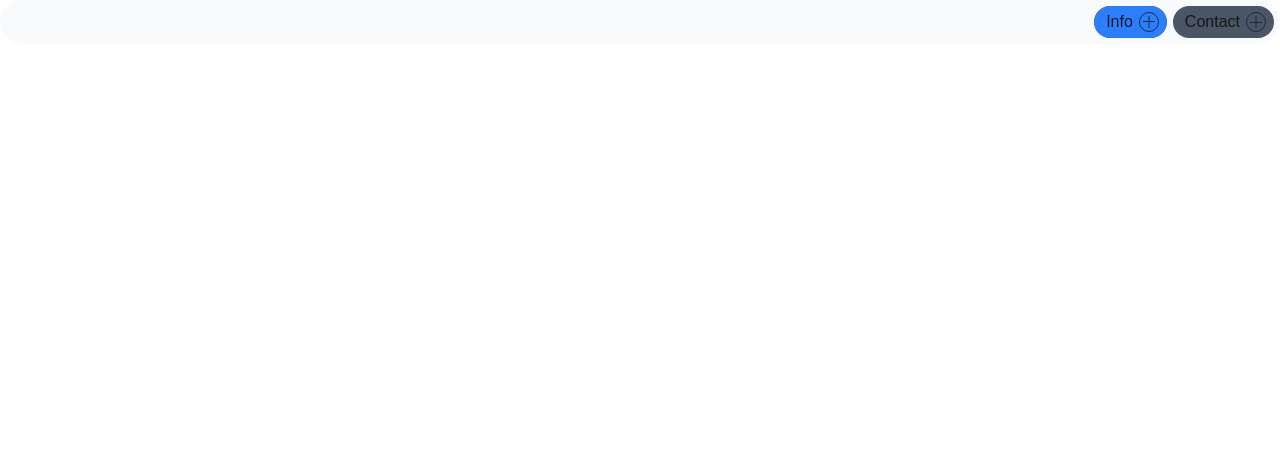
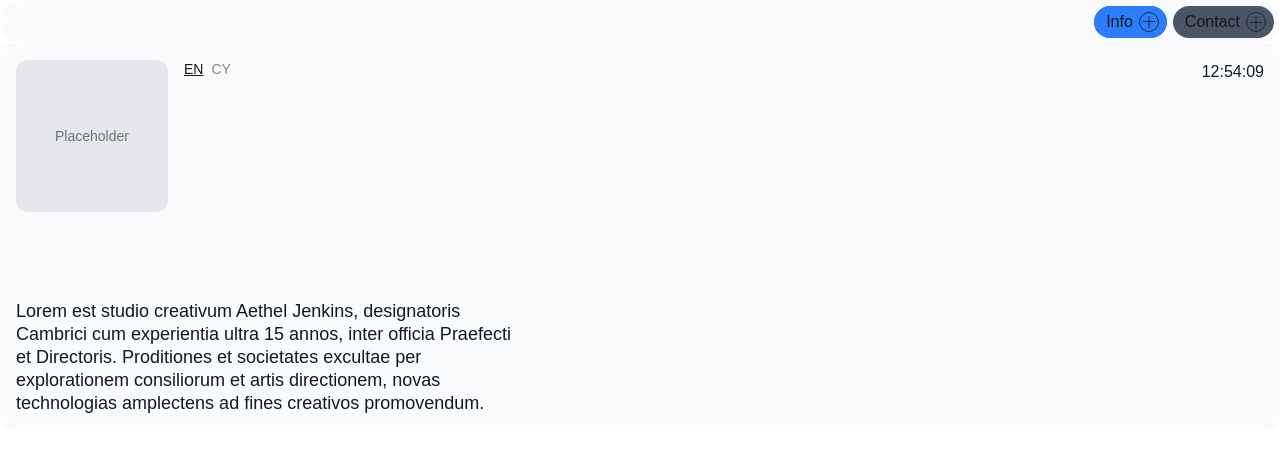
Before and after one commit to aneeshsunganahalli/Secret, a Next.js app: page / in a window 1280 px wide. Shown: the top 452 px of the page. Built offline with nearby package versions, Linux system fonts and the light colour scheme.

Commit message:
Placeholder Profile

```diff
--- a/src/app/page.tsx
+++ b/src/app/page.tsx
@@ -1,10 +1,12 @@
 import Navbar from "@/components/Navbar";
+import ProfileArticle from "@/components/Profile";
 import Image from "next/image";
 
 export default function Home() {
   return (
     <>
       <Navbar />
+      <ProfileArticle />
     </>
   );
 }
--- /dev/null
+++ b/src/components/Profile.tsx
@@ -0,0 +1,120 @@
+'use client';
+
+import { useState, useEffect } from 'react';
+
+interface LanguageSelectorProps {
+  currentLang: string;
+  onLanguageChange: (lang: string) => void;
+}
+
+const LanguageSelector: React.FC<LanguageSelectorProps> = ({ currentLang, onLanguageChange }) => {
+  return (
+    <div className="flex gap-x-[8px]">
+      <span
+        className={`cursor-pointer ${currentLang === 'EN' ? 'underline !opacity-100' : 'opacity-50 hover:underline'}`}
+        onClick={() => onLanguageChange('EN')}
+      >
+        EN
+      </span>
+      <span
+        className={`cursor-pointer ${currentLang === 'CY' ? 'underline !opacity-100' : 'opacity-50 hover:underline'}`}
+        onClick={() => onLanguageChange('CY')}
+      >
+        CY
+      </span>
+    </div>
+  );
+};
+
+const Placeholder: React.FC = () => {
+  return (
+    <div className="w-full h-full bg-gray-200 rounded-[11px] flex items-center justify-center">
+      <div className="text-gray-500 text-sm">Placeholder</div>
+    </div>
+  );
+};
+
+interface ClockProps {
+  className?: string;
+}
+
+const Clock: React.FC<ClockProps> = ({ className = '' }) => {
+  const [time, setTime] = useState<string>('');
+
+  useEffect(() => {
+    const updateTime = () => {
+      const now = new Date();
+      const timeString = now.toLocaleTimeString('en-GB', {
+        hour12: false,
+        hour: '2-digit',
+        minute: '2-digit',
+        second: '2-digit'
+      });
+      setTime(timeString);
+    };
+
+    updateTime();
+    const interval = setInterval(updateTime, 1000);
+
+    return () => clearInterval(interval);
+  }, []);
+
+  return (
+    <span className={`font-normal text-gray-900 ${className}`}>
+      {time}
+    </span>
+  );
+};
+
+interface ProfileArticleProps {
+  title?: string;
+  description?: string;
+  className?: string;
+}
+
+const ProfileArticle: React.FC<ProfileArticleProps> = ({
+  title = "Portfolio",
+  description = "Lorem est studio creativum Aethel Jenkins, designatoris Cambrici cum experientia ultra 15 annos, inter officia Praefecti et Directoris. Proditiones et societates excultae per explorationem consiliorum et artis directionem, novas technologias amplectens ad fines creativos promovendum.",
+  className = ""
+}) => {
+  const [currentLanguage, setCurrentLanguage] = useState<string>('EN');
+
+  const handleLanguageChange = (lang: string) => {
+    setCurrentLanguage(lang);
+    // Here you could implement actual language switching logic
+  };
+
+  return (
+    <article className={`rounded-xl p-[16px] bg-gray-50 w-full flex flex-col gap-y-[44px] lg:gap-y-[88px] ${className}`}>
+      {/* Header Section */}
+      <div className="flex justify-between items-start">
+        <div className="flex gap-x-[16px] items-start lg:text-sm lg:leading-[18.4px]">
+          {/* Placeholder Container */}
+          <div className="w-[120px] h-[120px] rounded-[11px] overflow-hidden lg:w-[152px] lg:h-[152px]">
+            <div className="!h-full !w-full rounded-[11px]">
+              <Placeholder />
+            </div>
+          </div>
+
+          {/* Language Selector */}
+          <LanguageSelector
+            currentLang={currentLanguage}
+            onLanguageChange={handleLanguageChange}
+          />
+        </div>
+
+        {/* Clock */}
+        <Clock />
+      </div>
+
+      {/* Description Section */}
+      <div className="text-[16px] leading-[18px] max-w-[500px] lg:text-lg lg:leading-[23px]">
+        <p className="text-gray-900">
+          {description}
+        </p>
+      </div>
+    </article>
+  );
+};
+
+export default ProfileArticle;
```
Also changed, not shown: package.json (+7 -5 lines), 1 other file (tests, documents, lock files or other folders).
